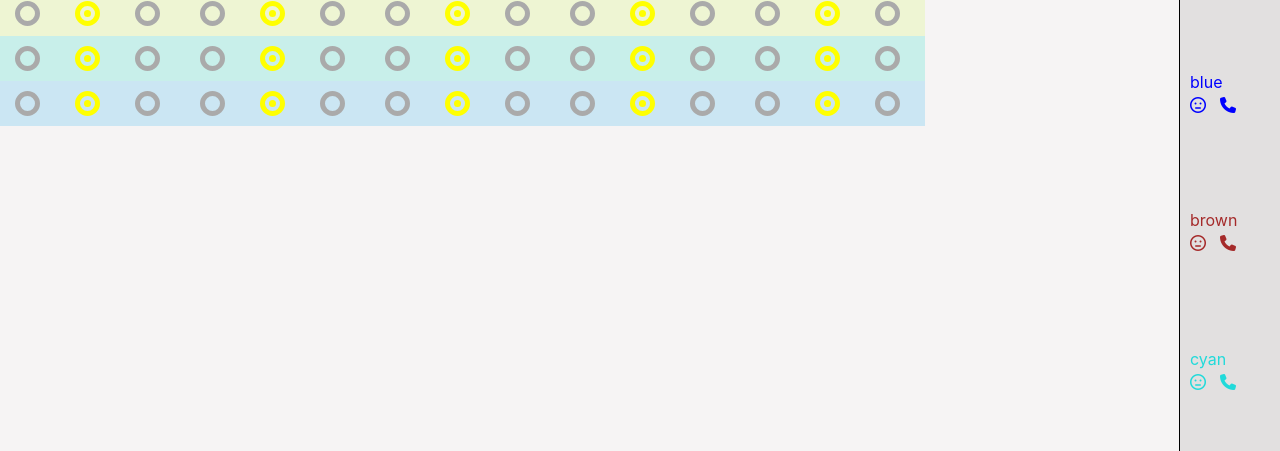
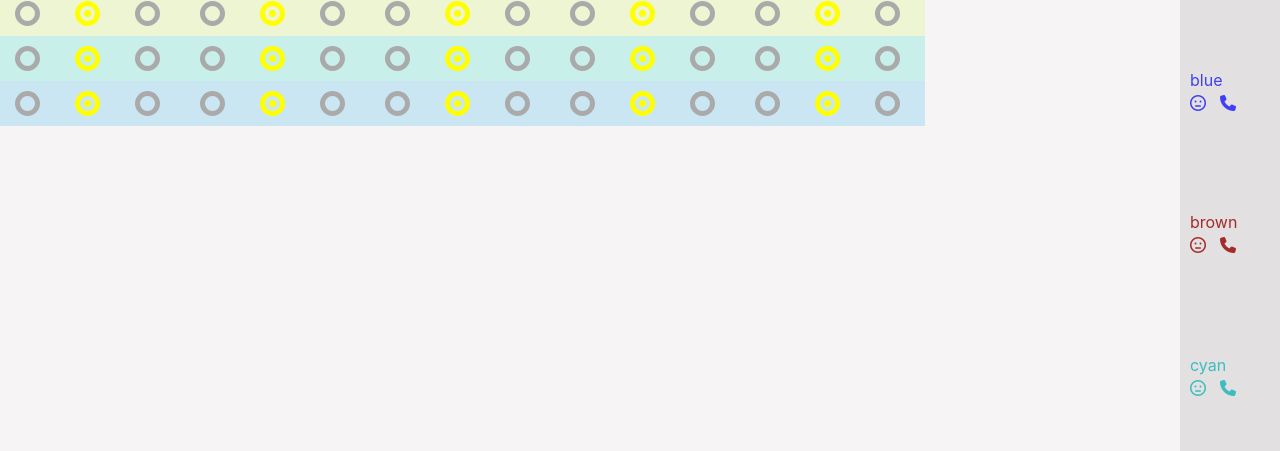
Before and after one commit to ikmnjrd/amongus-react-firebase, a React (Create React App) app in the folder amongus-tool/: page / in a window 1280 px wide. Shown: the part 416-867 px from the top of the page. Built offline with nearby package versions, Linux system fonts and the light colour scheme.

Commit message:
a little commit

```diff
--- a/amongus-tool/src/index.css
+++ b/amongus-tool/src/index.css
@@ -47,12 +47,13 @@ code {
   top: 0;
   height: 100vh;
   width: 80px;
-  border-left: solid 1px;
   padding: 0px 10px;
 }
-.ly_side-nav_items a:first-child,
+.ly_side-nav_items a:first-child {
+  margin: 10px 0 0 0;
+}
 .ly_side-nav_items a:last-child {
-  margin: 10px 0 10px 0;
+  margin: 0 0 10px 0;
 }
 
 .ly_side-nav_items a div {
@@ -191,37 +192,37 @@ input[type=radio]:checked ~ label{
   color: black;
 }
 .blue-link {
-  color: blue;
+  color: rgb(63, 63, 245);
 }
 .brown-link {
   color: brown;
 }
 .cyan-link {
-  color: rgb(33, 218, 218);
+  color: rgb(60, 190, 190);
 }
 .green-link {
   color: green;
 }
 .lime-link {
-  color: rgb(27, 226, 27);
+  color: rgb(30, 211, 30);
 }
 .orange-link {
-  color: orange;
+  color: rgb(240, 160, 13);
 }
 .pink-link {
-  color: rgb(250, 161, 176);
+  color: rgb(209, 89, 109);
 }
 .purple-link {
   color: purple;
 }
 .red-link {
-  color: red;
+  color: rgb(228, 38, 38);
 }
 .white-link {
   color: #999;
 }
 .yellow-link {
-  color: rgb(209, 209, 0);
+  color: rgb(204, 204, 13);
 }
 .crew-status-link {
 }
```
